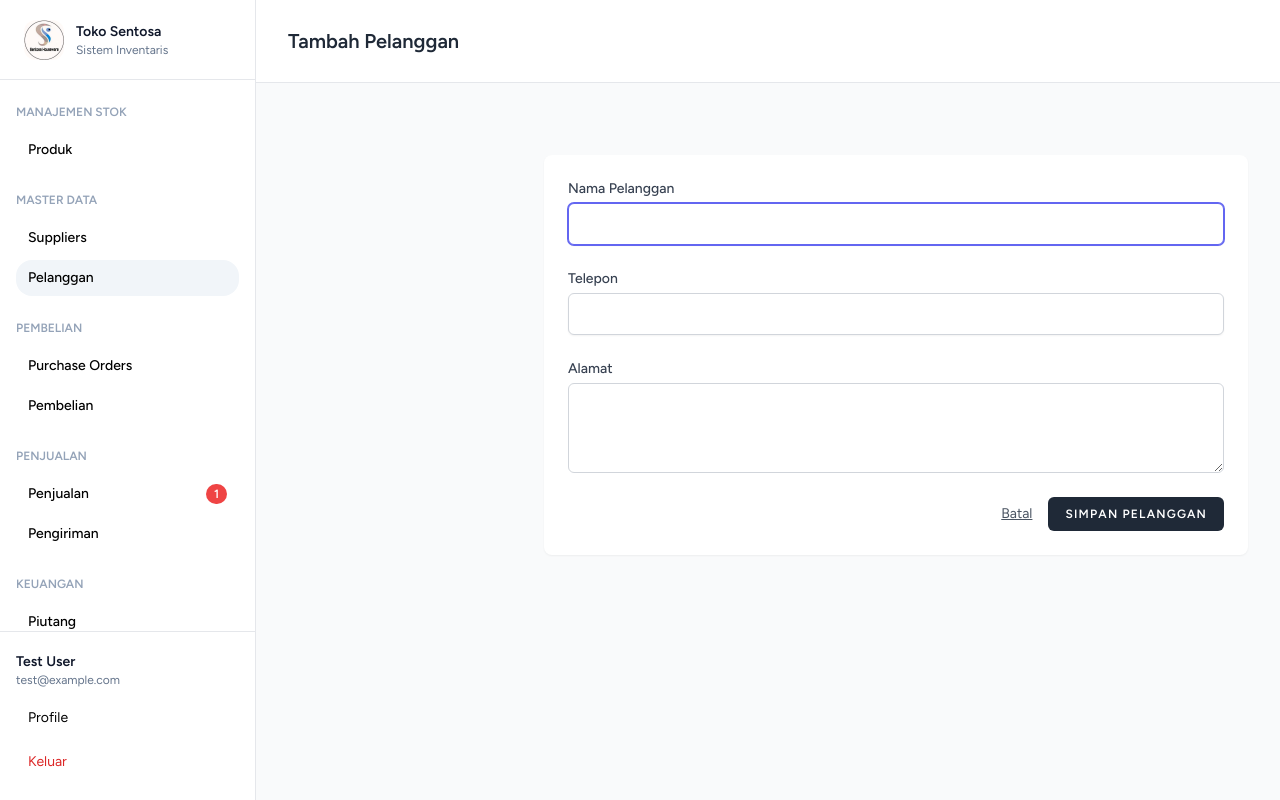
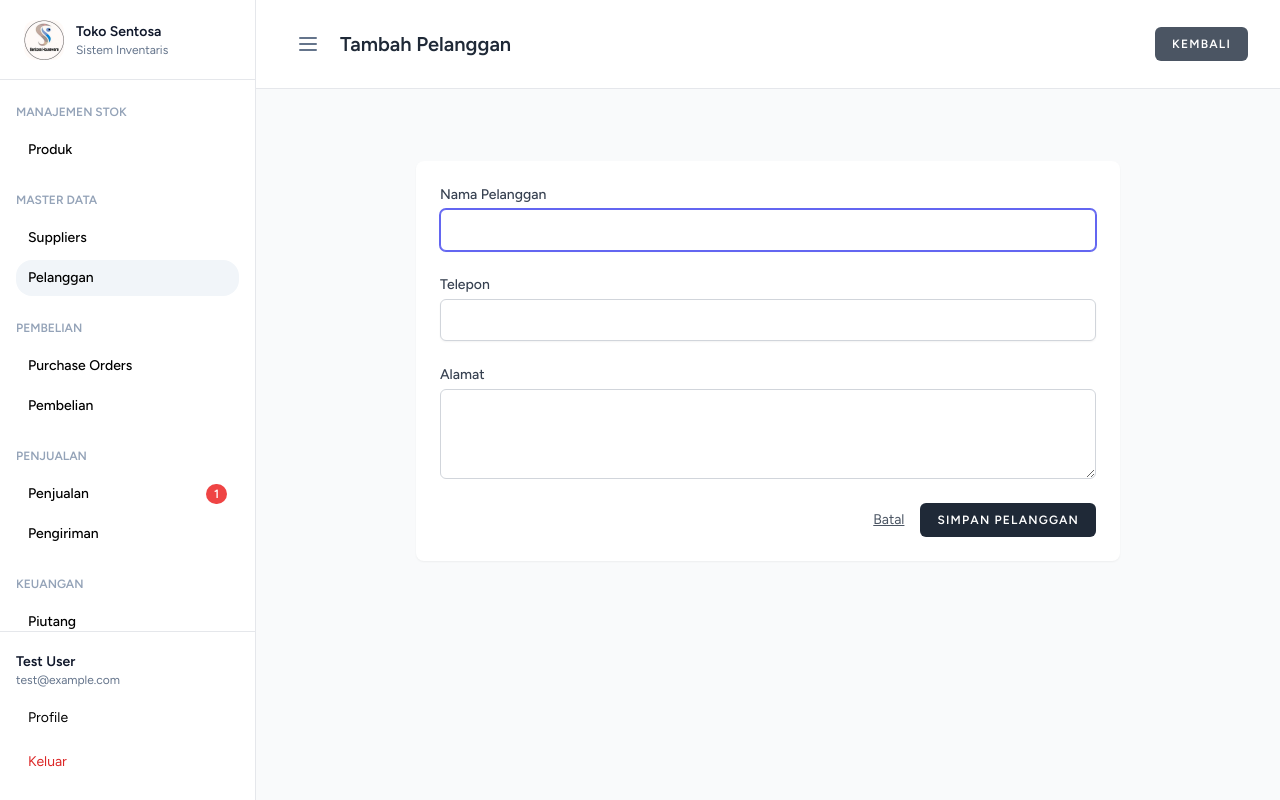
Before and after one commit to Vinola-Lorencia/Sentosa, a Laravel app: page /customers/create in a window 1280 px wide; the page is wider, and only the part inside the window is pictured. Run offline with Laravel 12, Linux system fonts and the light colour scheme; a user stored in the database is signed in; data comes from the database, SQL or seed files in the repository; tables that the repository leaves empty hold one stand-in row (values such as "Sample post"); style sheets or scripts are compiled from the project's sources; parts of the project's set-up code (start-up, migrations or seed data) failed here and were passed over; some libraries are stand-ins or nearby versions.

Commit message:
Tambah tombol hamburger untuk membuka dan menutup sidebar admin

```diff
--- a/resources/views/layouts/app.blade.php
+++ b/resources/views/layouts/app.blade.php
@@ -15,20 +15,74 @@
         <link href="https://cdn.jsdelivr.net/npm/tom-select@2.3.1/dist/css/tom-select.css" rel="stylesheet">
         <script src="https://cdn.jsdelivr.net/npm/tom-select@2.3.1/dist/js/tom-select.complete.min.js"></script>
 
+        <!-- Sidebar admin: buka/tutup di desktop (diingat lewat localStorage).
+             Kelas `sidebar-closed` dipasang di <html> sebelum halaman digambar,
+             supaya sidebar yang disembunyikan tidak sempat muncul lalu bergeser. -->
+        <script>
+            (function () {
+                try {
+                    if (localStorage.getItem('sentosa:sidebar') === 'closed') {
+                        document.documentElement.classList.add('sidebar-closed');
+                    }
+                } catch (e) {}
+            })();
+
+            function adminSidebar() {
+                return {
+                    // Panel geser di HP/tablet (di bawah lg), selalu mulai tertutup.
+                    sidebarOpen: false,
+                    // Sidebar desktop (lg ke atas), mulai terbuka kecuali disimpan tertutup.
+                    desktopOpen: ! document.documentElement.classList.contains('sidebar-closed'),
+                    toggleDesktop() {
+                        this.desktopOpen = ! this.desktopOpen;
+                        document.documentElement.classList.toggle('sidebar-closed', ! this.desktopOpen);
+                        try {
+                            localStorage.setItem('sentosa:sidebar', this.desktopOpen ? 'open' : 'closed');
+                        } catch (e) {}
+                    },
+                };
+            }
+        </script>
+        <style>
+            #admin-content { transition: margin-left 200ms ease-in-out; }
+            .sidebar-toggle-desktop { display: none; }
+            @media (min-width: 1024px) {
+                .sidebar-toggle-desktop { display: inline-flex; }
+                #admin-sidebar { transition: transform 200ms ease-in-out, visibility 0s linear 0s; }
+                /* visibility menyusul setelah animasi, agar menu yang tersembunyi tidak bisa difokus dengan Tab */
+                .sidebar-closed #admin-sidebar { transform: translateX(-100%); visibility: hidden; transition: transform 200ms ease-in-out, visibility 0s linear 200ms; }
+                .sidebar-closed #admin-content { margin-left: 0; }
+            }
+        </style>
+
         <!-- Scripts -->
         @vite(['resources/css/app.css', 'resources/js/app.js'])
     </head>
     <body class="font-sans antialiased bg-gray-50">
-        <div class="min-h-screen">
+        <div class="min-h-screen" x-data="adminSidebar()" @keydown.escape.window="sidebarOpen = false">
             @include('layouts.navigation')
 
             {{-- Main content: full-width on mobile (sidebar is off-canvas), offset
-                 by the sidebar's fixed width (w-64 = ml-64) from lg upward. --}}
-            <div class="flex flex-col min-h-screen w-full lg:ml-64">
+                 by the sidebar's fixed width (w-64 = ml-64) from lg upward, or no
+                 offset while the sidebar is hidden (html.sidebar-closed). No
+                 w-full here: width 100% plus ml-64 overflowed the page by 16rem. --}}
+            <div id="admin-content" class="flex flex-col min-h-screen lg:ml-64">
                 @isset($header)
                     <header class="bg-white border-b border-gray-200 py-6">
-                        <div class="max-w-7xl mx-auto px-4 sm:px-6 lg:px-8">
-                            {{ $header }}
+                        <div class="max-w-7xl mx-auto px-4 sm:px-6 lg:px-8 flex items-center gap-3">
+                            {{-- Desktop toggle; below lg the top bar's hamburger is used. --}}
+                            <button type="button" @click="toggleDesktop()"
+                                class="sidebar-toggle-desktop shrink-0 items-center justify-center p-2 rounded-md text-slate-500 hover:text-slate-900 hover:bg-slate-100 focus:outline-none"
+                                aria-label="Tampilkan atau sembunyikan menu" aria-controls="admin-sidebar"
+                                aria-expanded="true" :aria-expanded="desktopOpen.toString()">
+                                <svg class="h-6 w-6" fill="none" stroke="currentColor" viewBox="0 0 24 24" aria-hidden="true">
+                                    <path stroke-linecap="round" stroke-linejoin="round" stroke-width="2" d="M4 6h16M4 12h16M4 18h16"></path>
+                                </svg>
+                            </button>
+
+                            <div class="flex-1 min-w-0">
+                                {{ $header }}
+                            </div>
                         </div>
                     </header>
                 @endisset
--- a/resources/views/layouts/navigation.blade.php
+++ b/resources/views/layouts/navigation.blade.php
@@ -1,4 +1,5 @@
-<div x-data="{ sidebarOpen: false }">
+{{-- sidebarOpen / desktopOpen come from adminSidebar() on the wrapper in layouts/app.blade.php. --}}
+<div>
 
     <!-- STYLE UNTUK ALPINE CLOAK -->
     <style>
@@ -13,11 +14,13 @@
             <span class="text-lg font-semibold text-slate-900">Sentosa</span>
         </a>
 
-        <button @click="sidebarOpen = !sidebarOpen"
+        <button type="button" @click="sidebarOpen = !sidebarOpen"
+            aria-label="Tampilkan atau sembunyikan menu" aria-controls="admin-sidebar"
+            aria-expanded="false" :aria-expanded="sidebarOpen.toString()"
             class="inline-flex items-center justify-center p-2 rounded-md text-slate-500 hover:text-slate-900 hover:bg-slate-100 focus:outline-none">
 
             <!-- ICON MENU -->
-            <svg class="h-6 w-6" fill="none" stroke="currentColor" viewBox="0 0 24 24">
+            <svg class="h-6 w-6" fill="none" stroke="currentColor" viewBox="0 0 24 24" aria-hidden="true">
                 <path :class="{ 'hidden': sidebarOpen, 'inline-flex': !sidebarOpen }" class="inline-flex"
                     stroke-linecap="round" stroke-linejoin="round" stroke-width="2"
                     d="M4 6h16M4 12h16M4 18h16"></path>
@@ -42,11 +45,12 @@
     </div>
 
     <!-- SIDEBAR — fixed at every breakpoint: off-canvas + slide-in on mobile
-         (toggled by sidebarOpen), always visible on desktop (lg:translate-x-0).
-         The main content column reserves space for it via lg:ml-64 instead of
-         relying on normal document flow, so this never needs to leave
-         `fixed` positioning between breakpoints. -->
-    <aside
+         (toggled by sidebarOpen), visible on desktop (lg:translate-x-0) unless
+         hidden with the header's hamburger (html.sidebar-closed, see the
+         <style> in layouts/app.blade.php). The main content column reserves
+         space for it via lg:ml-64 instead of relying on normal document flow,
+         so this never needs to leave `fixed` positioning between breakpoints. -->
+    <aside id="admin-sidebar"
         :class="sidebarOpen ? 'translate-x-0' : '-translate-x-full'"
         class="fixed inset-y-0 left-0 z-40 w-64 flex flex-col bg-white border-r border-gray-200
             transform transition-transform duration-200 ease-in-out
@@ -65,7 +69,7 @@
             </a>
 
             <!-- Close button (mobile only) -->
-            <button @click="sidebarOpen = false" class="lg:hidden text-slate-400 hover:text-slate-700">
+            <button type="button" @click="sidebarOpen = false" aria-label="Tutup menu" class="lg:hidden text-slate-400 hover:text-slate-700">
                 <svg class="h-6 w-6" fill="none" stroke="currentColor" viewBox="0 0 24 24">
                     <path stroke-linecap="round" stroke-linejoin="round" stroke-width="2" d="M6 18L18 6M6 6l12 12"></path>
                 </svg>
@@ -234,7 +238,7 @@
                 {{ Auth::user()->email ?? '' }}
             </p>
 
-            <div class="mt-3 space-y-2">
+            <div class="mt-3 space-y-2" @click="sidebarOpen = false">
 
                 <a href="{{ route('profile.edit') }}"
                     class="block px-3 py-2 rounded-xl text-sm hover:bg-slate-100">
```
Also changed, not shown: tests/Feature/DashboardTest.php (+20 -0 lines).
